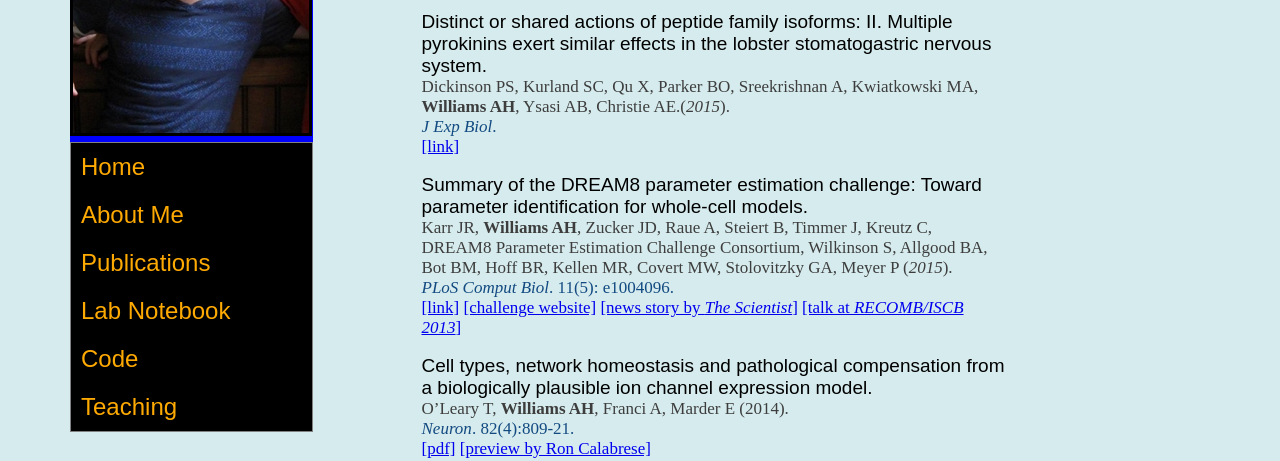
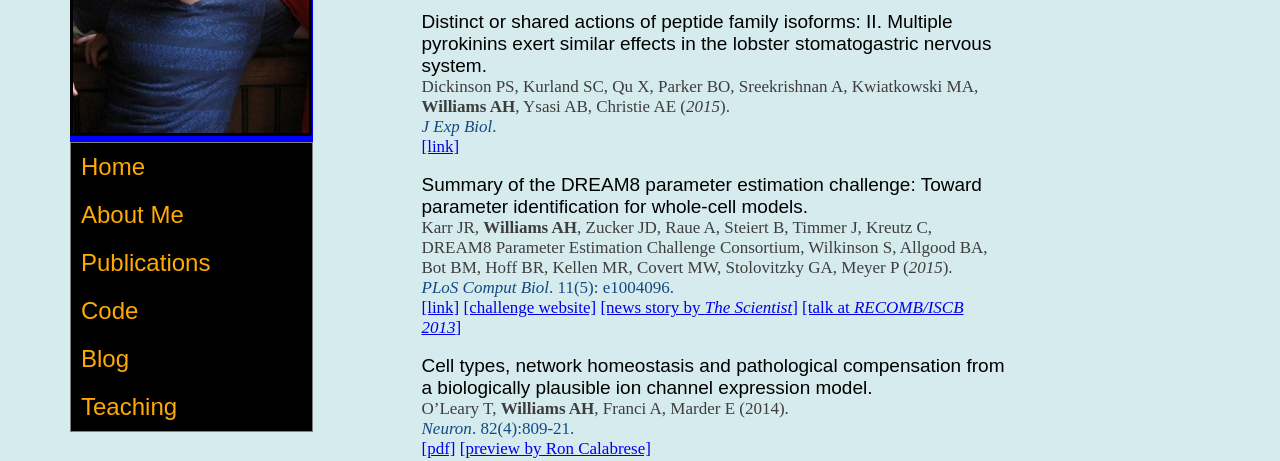
Before and after one commit to ahwillia/ahwillia.github.com, a Jekyll site: the page built from pubs/index.html, in a window 1280 px wide. Shown: the part 280-741 px from the top of the page. Built offline with Jekyll 4.4.1, drawn with Linux system fonts in a browser that asks for light colours.

Commit message:
change sidebar links

```diff
--- a/_layouts/default.html
+++ b/_layouts/default.html
@@ -35,9 +35,9 @@
             <li><a href="/">Home</a></li>
             <li><a href="/about/">About Me</a></li>
             <li><a href="/pubs/">Publications</a></li>
-            <li><a href="/labnotes/">Lab Notebook</a></li>
             <li><a href="/code/">Code</a></li>
-            <li><a href="http://quantneuro.com" target="_blank">Teaching</a></li>
+            <li><a href="/itsneuronalblog/">Blog</a></li>
+            <li><a href="/theory_book/" target="_blank">Teaching</a></li>
             </span>
           </ul>
         </nav>
--- a/pubs/index.html
+++ b/pubs/index.html
@@ -16,7 +16,7 @@ title: Publications
 
 		<li id="bodyli">
 		<span style="font-size:19px;font-family:Arial"> Distinct or shared actions of peptide family isoforms: II. Multiple pyrokinins exert similar effects in the lobster stomatogastric nervous system.</span><br>
-		<span style="color:#3d3d3d"> Dickinson PS, Kurland SC, Qu X, Parker BO, Sreekrishnan A, Kwiatkowski MA, <b>Williams AH</b>, Ysasi AB, Christie AE.(<i>2015</i>).</span><br>
+		<span style="color:#3d3d3d"> Dickinson PS, Kurland SC, Qu X, Parker BO, Sreekrishnan A, Kwiatkowski MA, <b>Williams AH</b>, Ysasi AB, Christie AE (<i>2015</i>).</span><br>
 		<span style="color:#124a81"><i>J Exp Biol</i>.</span> <br>
 		<a href="http://jeb.biologists.org/content/early/2015/07/22/jeb.124818">[link]</a>
 
```
